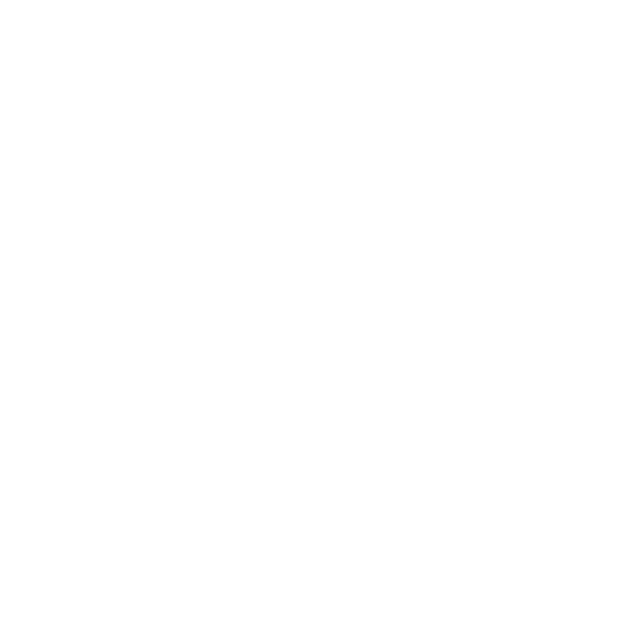
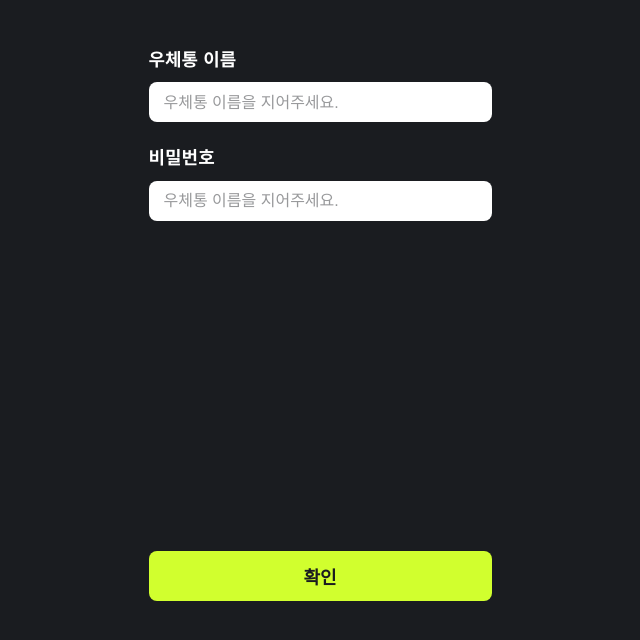
Before and after one commit to Catch-Letter/Catch-Letter-FE, a React (Vite) app: page /postform in a window 1280 px wide. Before the commit this address had no page. Shown: the top 640 px of the page, without its empty margins (320-960 px from the left). Built offline with nearby package versions, Linux system fonts and the light colour scheme.

Commit message:
design: 우체통 만들기 form 퍼블리싱 (#16)

```diff
--- a/src/App.tsx
+++ b/src/App.tsx
@@ -1,5 +1,6 @@
 import { Home, Test } from '#/pages'
 import { CreatePost } from '#/pages/create-post'
+import CreatePostForm from '#/pages/create-postfrom/CreatePostForm'
 import { BrowserRouter, Route, Routes } from 'react-router'
 
 const App = () => {
@@ -9,6 +10,7 @@ const App = () => {
         <Route path='/' element={<Home />} />
         <Route path='/test' element={<Test />} />
         <Route path='/create' element={<CreatePost />} />
+        <Route path='/postform' element={<CreatePostForm />} />
       </Routes>
     </BrowserRouter>
   )
--- a/src/pages/create-post/CreatePost.tsx
+++ b/src/pages/create-post/CreatePost.tsx
@@ -1,8 +1,10 @@
 import { TurnCard } from '#/pages/create-post/ui/turn-card'
 import { Button, Header } from '#/shared/ui'
+import { useNavigate } from 'react-router'
 import { CreatePostStyle } from './CreatePost.styles'
 
 const CreatePost = () => {
+  const navigate = useNavigate()
   return (
     <div css={CreatePostStyle}>
       <Header />
@@ -11,7 +13,14 @@ const CreatePost = () => {
         <div className='sub-title'>그림을 맞추고 상대방의 마음을 확인해요!</div>
       </div>
       <TurnCard />
-      <Button width={343}>내 우체통 만들기</Button>
+      <Button
+        width={343}
+        onClick={() => {
+          navigate('/postform')
+        }}
+      >
+        내 우체통 만들기
+      </Button>
     </div>
   )
 }
--- /dev/null
+++ b/src/pages/create-postfrom/CreatePostForm.styles.tsx
@@ -0,0 +1,18 @@
+import { colors } from '#/styles/color'
+import { css } from '@emotion/react'
+
+export const CreateFormStyle = css`
+  display: flex;
+  flex-direction: column;
+  align-items: center;
+  background-color: ${colors.grey[13]};
+  height: 100vh;
+
+  .form {
+    display: flex;
+    flex-direction: column;
+    gap: 24px;
+    width: 343px;
+    margin-bottom: 330px;
+  }
+`
--- /dev/null
+++ b/src/pages/create-postfrom/CreatePostForm.tsx
@@ -0,0 +1,17 @@
+import { Button, Header, InputField } from '#/shared/ui'
+import { CreateFormStyle } from './CreatePostForm.styles'
+
+const CreatePostForm = () => {
+  return (
+    <div css={CreateFormStyle}>
+      <Header />
+      <div className='form'>
+        <InputField label='우체통 이름' placeholder='우체통 이름을 지어주세요.' />
+        <InputField label='비밀번호' placeholder='우체통 이름을 지어주세요.' />
+      </div>
+      <Button width={343}>확인</Button>
+    </div>
+  )
+}
+
+export default CreatePostForm
--- /dev/null
+++ b/src/pages/create-postfrom/index.ts
@@ -0,0 +1 @@
+export { default as CreatePostForm } from './CreatePostForm'
```
